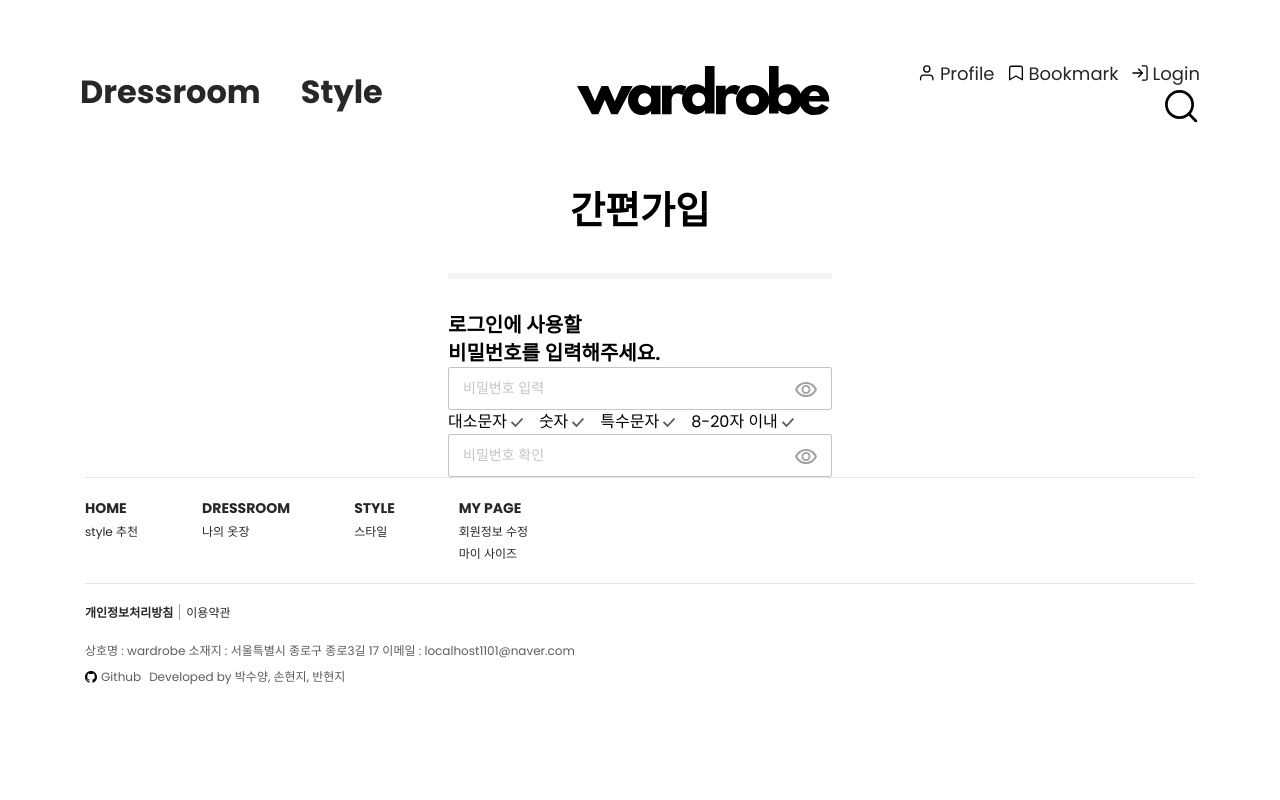
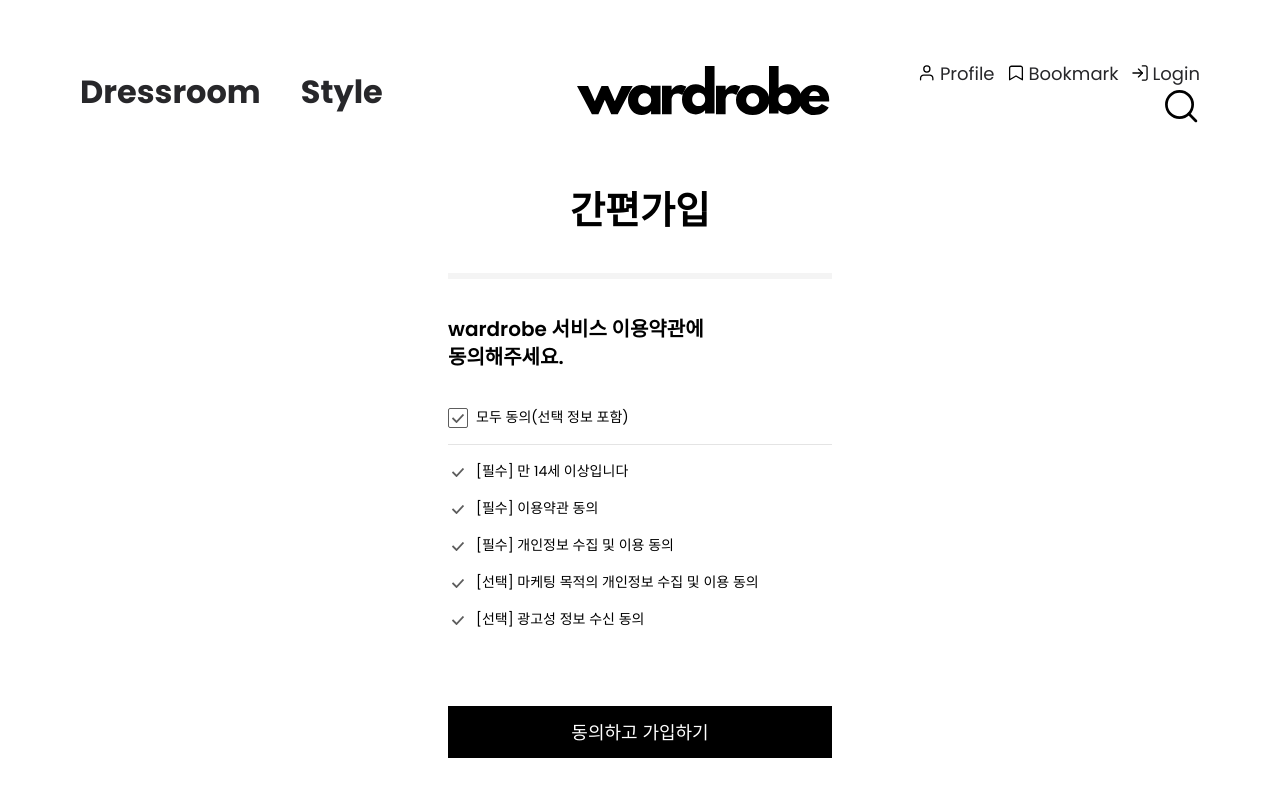
Before and after one commit to clapsheep/wardrobe, a Next.js app: page /join in a window 1280 px wide. Shown: the top 800 px of the page. Built offline with nearby package versions, Linux system fonts and the light colour scheme.

Commit message:
[feat] 회원가입 페이지 이동 기능 구현 #36

```diff
--- a/src/app/join/page.tsx
+++ b/src/app/join/page.tsx
@@ -1,30 +1,21 @@
+"use client";
 import {
   Checkbox,
   Progressbar,
   BasicInput,
   BasicButton,
 } from "@/components/atoms";
-import TermsCheckbox from "@/components/molecules/TermsCheckbox";
+import { useState } from "react";
 
-const Join = () => {
-  return (
-    <main className={`mx-auto flex w-96 flex-col items-center justify-center`}>
-      <div className="flex w-full flex-col items-center gap-9">
-        <h2 className="text-h-1-bold">간편가입</h2>
-        <Progressbar max={4} step={1} />
-      </div>
-      <form className="w-full pt-8">
-        <ThirdStep />
-      </form>
-    </main>
-  );
-};
-export default Join;
-
+const FirstStep = () => {
   const List = [
     { id: "age", desc: "[필수] 만 14세 이상입니다", essential: true },
     { id: "terms", desc: "[필수] 이용약관 동의", essential: true },
-  { id: "privacy", desc: "[필수] 개인정보 수집 및 이용 동의", essential: true },
+    {
+      id: "privacy",
+      desc: "[필수] 개인정보 수집 및 이용 동의",
+      essential: true,
+    },
     {
       id: "marketing",
       desc: "[선택] 마케팅 목적의 개인정보 수집 및 이용 동의",
@@ -32,52 +23,33 @@ const List = [
     },
     { id: "advertise", desc: "[선택] 광고성 정보 수신 동의", essential: false },
   ];
-const FirstStep = () => {
+
   return (
-    <div className="flex flex-col justify-center gap-8 pb-96">
-      <p className={`text-h-5-semibold`}>
-        wardrobe 서비스 이용약관에 <br />
-        동의해주세요.
-      </p>
-      <div className="flex flex-col gap-4 pb-10">
+    <div className="flex flex-col justify-center gap-4 pb-10">
       <Checkbox id="all" type="all">
         모두 동의(선택 정보 포함)
       </Checkbox>
       <hr />
-        {List.map(({ id, desc, essential }) => (
+      {List.map(({ id, desc }) => (
         <Checkbox key={id} id={id} type="seperate">
           {desc}
         </Checkbox>
       ))}
-      </div>
-      <BasicButton size="md" color="primary">
-        동의하고 가입하기
-      </BasicButton>
     </div>
   );
 };
 
 const SecondStep = () => {
   return (
-    <div className={`flex flex-col justify-center gap-8 pb-96`}>
-      <p className={`text-h-5-semibold`}>
-        로그인에 사용할
-        <br /> 아이디를 입력해주세요.
-      </p>
+    <div className={`flex flex-col justify-center gap-8`}>
       <BasicInput id={"id"} type="text" placeholder={"아이디(이메일) 입력"} />
-      <BasicButton type={"submit"} size={"md"} color={"primary"}>
-        다음
-      </BasicButton>
     </div>
   );
 };
+
 const ThirdStep = () => {
   return (
-    <div>
-      <p className={`text-h-5-semibold`}>
-        로그인에 사용할 <br />
-        비밀번호를 입력해주세요.
-      </p>
+    <div className="flex flex-col gap-2">
       <BasicInput id="password" type="password" placeholder="비밀번호 입력" />
       <ul className="flex gap-4">
         <li className="flex items-center gap-1">
@@ -154,6 +126,92 @@ const ThirdStep = () => {
         type="password"
         placeholder="비밀번호 확인"
       />
+      <div className="flex items-center gap-1">
+        비밀번호 일치
+        <svg
+          width="12"
+          height="9"
+          viewBox="0 0 12 9"
+          fill="none"
+          xmlns="http://www.w3.org/2000/svg"
+          className={`text-gray-500`}
+        >
+          <path
+            d="M0.5 4L4.5 8L11.5 0.5"
+            stroke="currentColor"
+            strokeWidth="1.8"
+          />
+        </svg>
+      </div>
     </div>
   );
 };
+
+type Step = {
+  title: JSX.Element;
+  buttonDesc: string;
+  component: JSX.Element;
+};
+
+const Join = () => {
+  const steps: Record<number, Step> = {
+    1: {
+      title: (
+        <>
+          wardrobe 서비스 이용약관에 <br />
+          동의해주세요.
+        </>
+      ),
+      buttonDesc: "동의하고 가입하기",
+      component: <FirstStep />,
+    },
+    2: {
+      title: (
+        <>
+          로그인에 사용할 <br />
+          아이디를 입력해주세요.
+        </>
+      ),
+      buttonDesc: "다음",
+      component: <SecondStep />,
+    },
+    3: {
+      title: (
+        <>
+          로그인에 사용할 <br />
+          비밀번호를 입력해주세요.
+        </>
+      ),
+      buttonDesc: "완료",
+      component: <ThirdStep />,
+    },
+  };
+
+  const [joinStep, setJoinStep] = useState<number>(1);
+
+  const currentStep = steps[joinStep];
+  console.log(joinStep);
+  return (
+    <main
+      className={`mx-auto flex w-96 flex-col items-center justify-center gap-9 pb-96`}
+    >
+      <div className="flex w-full flex-col items-center gap-9">
+        <h2 className="text-h-1-bold">간편가입</h2>
+        <Progressbar max={3} step={joinStep} />
+        <div className="w-full">
+          <p className={`text-h-5-semibold`}>{currentStep.title}</p>
+        </div>
+      </div>
+      <form className="w-full">{currentStep.component}</form>
+      <BasicButton
+        onClick={() => setJoinStep((prevStep) => Math.min(prevStep + 1, 3))}
+        size="md"
+        color="primary"
+      >
+        {currentStep.buttonDesc}
+      </BasicButton>
+    </main>
+  );
+};
+
+export default Join;
```
Lines whose indentation alone changed are shown as unchanged.
